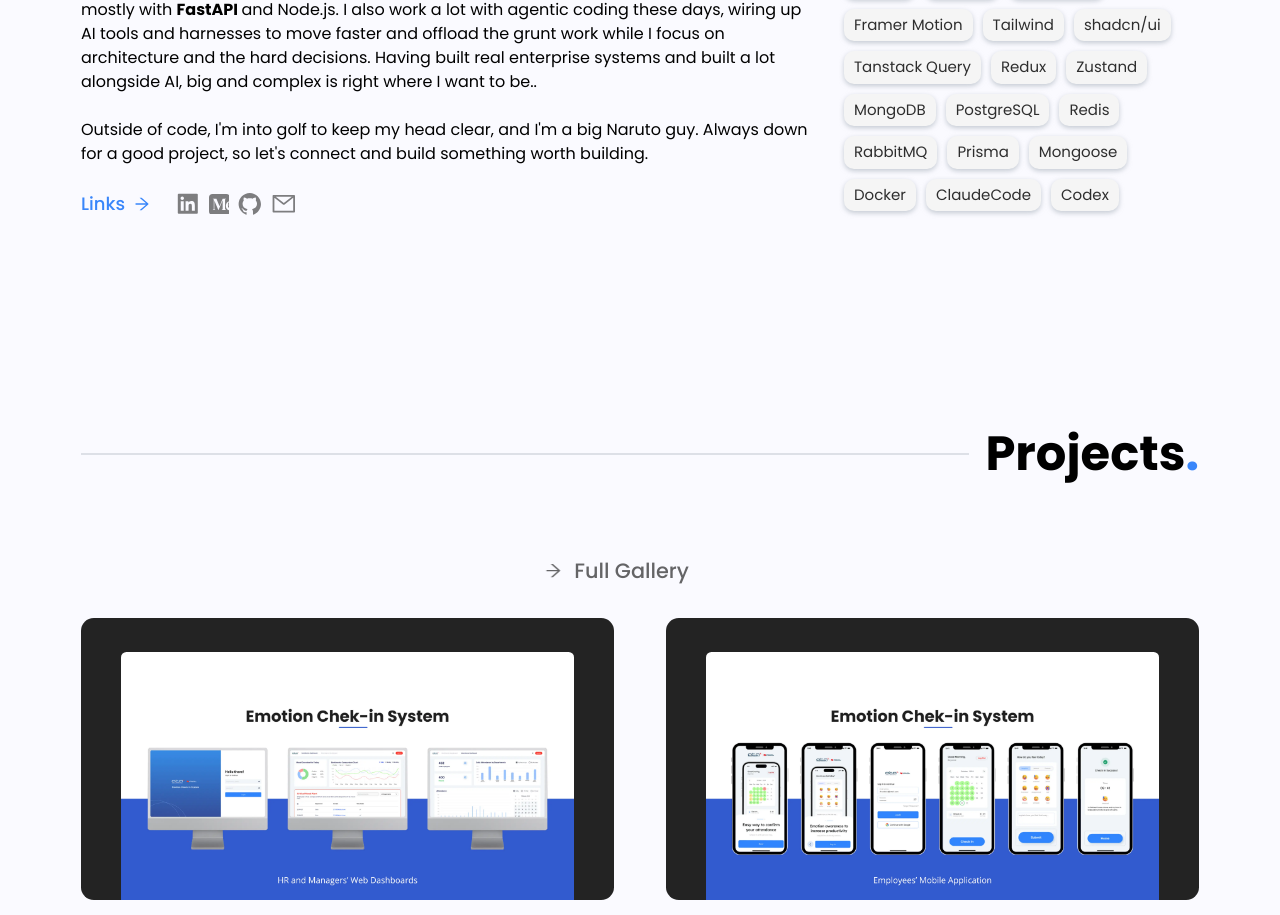
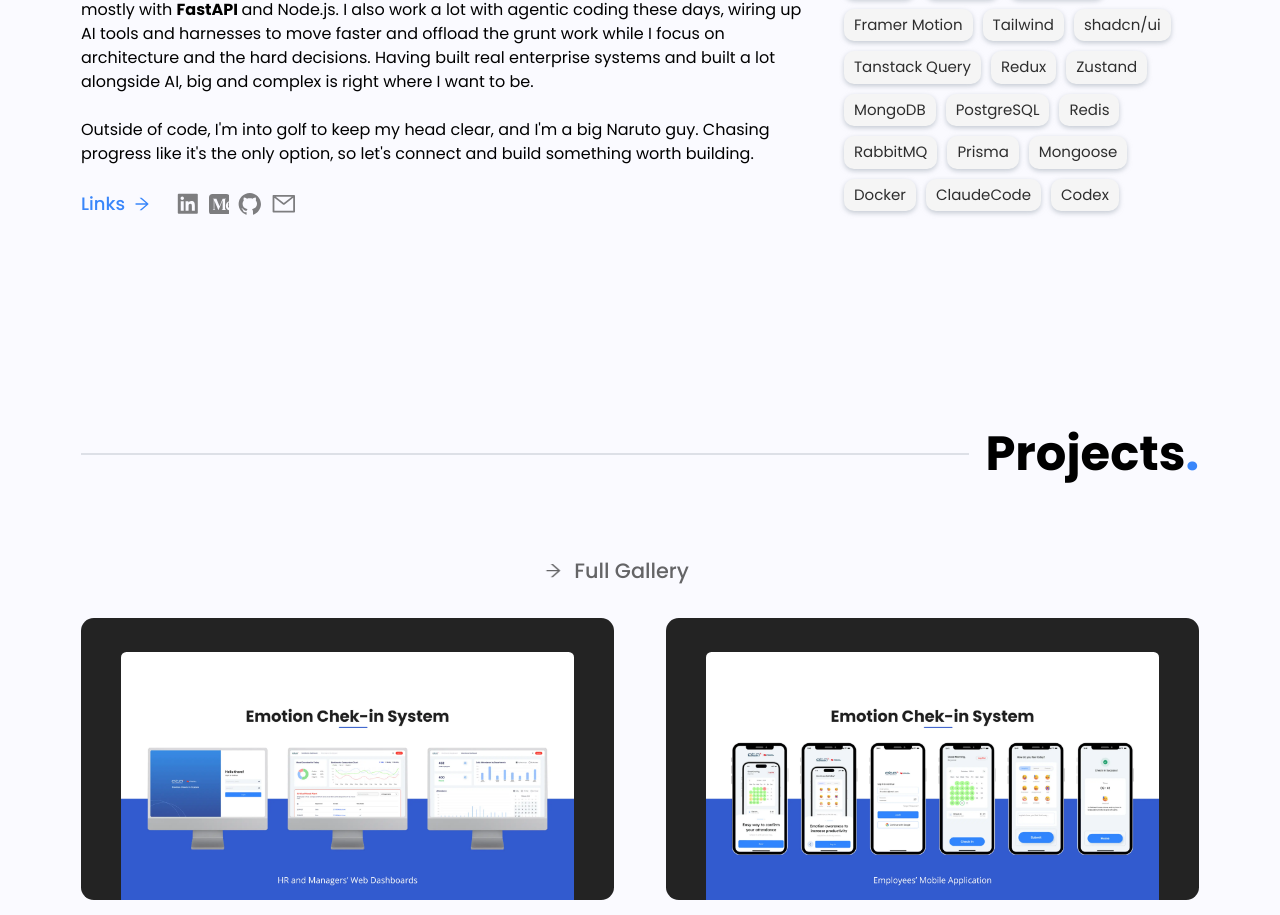
Before and after one commit to fisheeesh/portfolio_v1, a Next.js app: page / in a window 1280 px wide. Shown: the part 1232-2147 px from the top of the page. Built offline with nearby package versions, Linux system fonts and the light colour scheme.

Commit message:
chore: typos

```diff
--- a/components/about/about.tsx
+++ b/components/about/about.tsx
@@ -20,12 +20,12 @@ const About = () => {
                         </Reveal>
                         <Reveal>
                             <p className="mb-6 text-[15px] sm:text-base">
-                                On the frontend I lean on <strong>React</strong> and <strong>Next.js</strong> with TypeScript, and on the backend I work mostly with <strong>FastAPI </strong> and Node.js. I also work a lot with agentic coding these days, wiring up AI tools and harnesses to move faster and offload the grunt work while I focus on architecture and the hard decisions. Having built real enterprise systems and built a lot alongside AI, big and complex is right where I want to be..
+                                On the frontend I lean on <strong>React</strong> and <strong>Next.js</strong> with TypeScript, and on the backend I work mostly with <strong>FastAPI </strong> and Node.js. I also work a lot with agentic coding these days, wiring up AI tools and harnesses to move faster and offload the grunt work while I focus on architecture and the hard decisions. Having built real enterprise systems and built a lot alongside AI, big and complex is right where I want to be.
                             </p>
                         </Reveal>
                         <Reveal>
                             <p className="mb-6 text-[15px] sm:text-base max-[480px]:text-left">
-                                Outside of code, I&apos;m into golf to keep my head clear, and I&apos;m a big Naruto guy. Always down for a good project, so let&apos;s connect and build something worth building.
+                                Outside of code, I&apos;m into golf to keep my head clear, and I&apos;m a big Naruto guy. Chasing progress like it&apos;s the only option, so let&apos;s connect and build something worth building.
                             </p>
                         </Reveal>
                         <Reveal>
```
